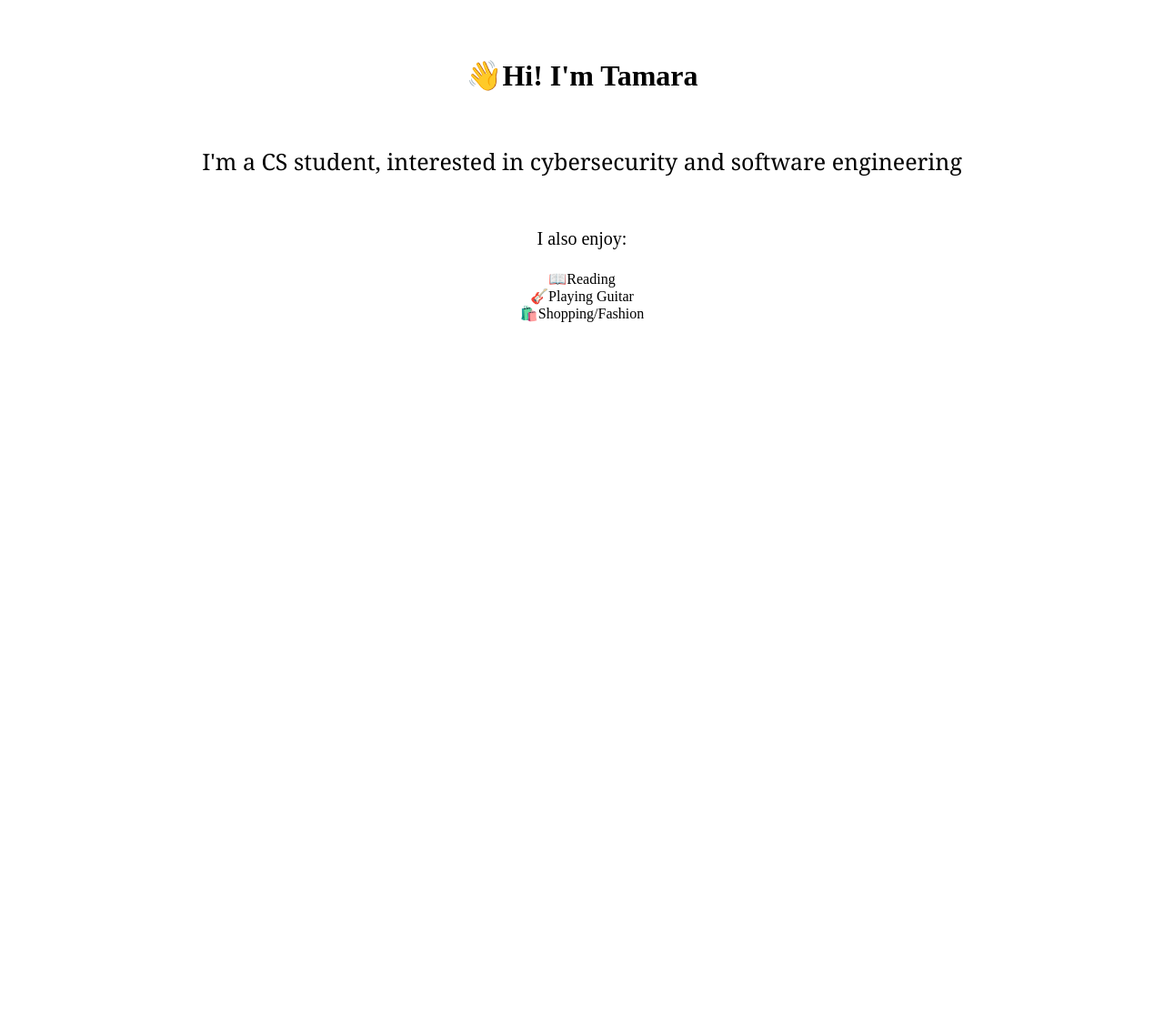
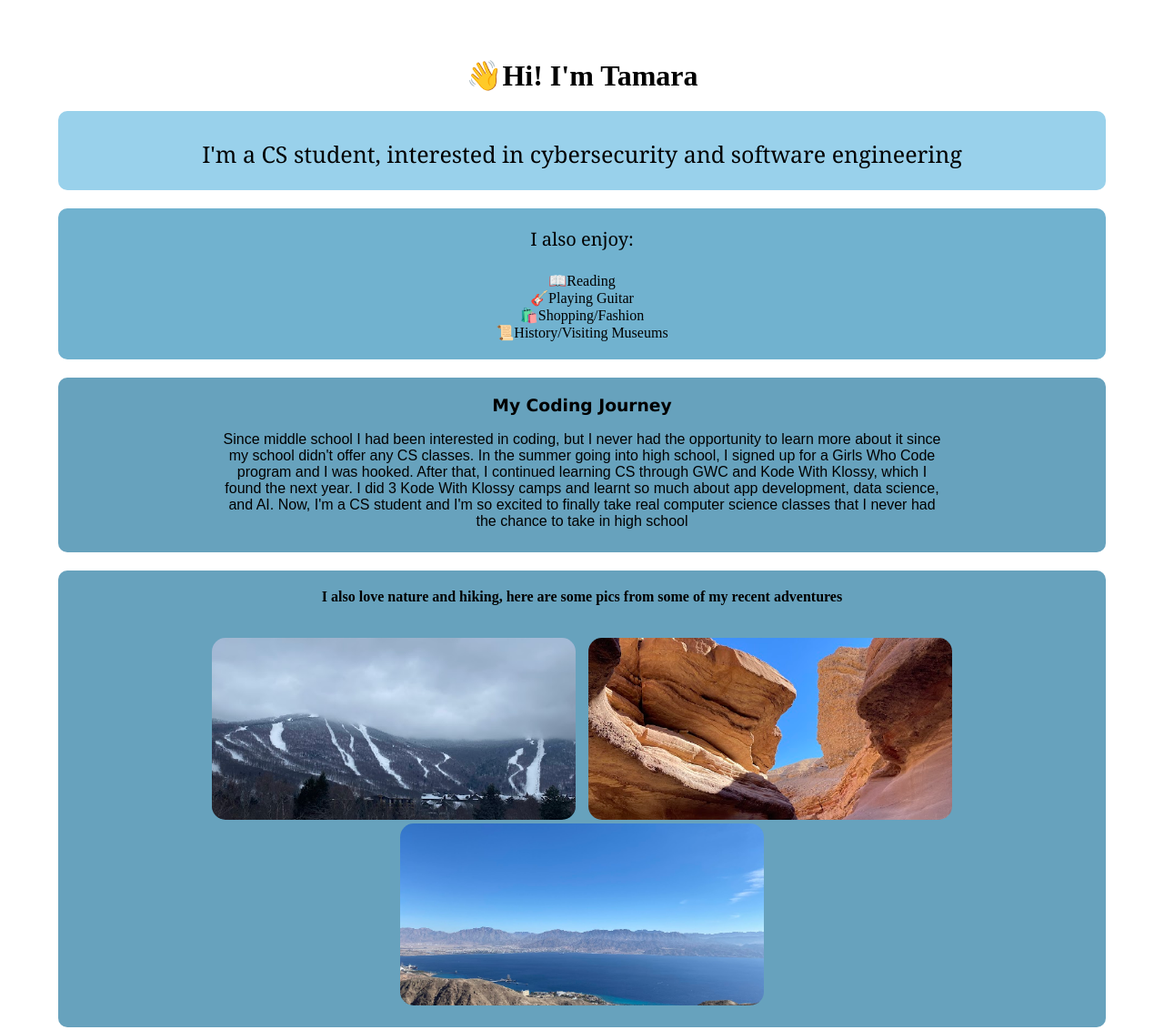
Before and after one commit to TamaraLandman/git_practice, a plain HTML site: page aboutme.html in a window 1280 px wide. Shown: the whole page at 91% size. Before the commit the page ends 800 px from the top, so only its background shows below. Drawn offline with Linux system fonts and the light colour scheme.

Commit message:
New edits

```diff
--- a/aboutme.html
+++ b/aboutme.html
@@ -30,10 +30,14 @@
 </ul> -->
 
 <h1 id="intro">👋Hi! I'm Tamara</h1>
+<div id="square1">
 <p id="description">I'm a CS student, interested in cybersecurity and
     software engineering
-</p>
+    </p>
+</div>
 
+
+    <div id="square2">
     <p id="lead-in">I also enjoy:</p>
 
     <ul id="hobbie list">
@@ -41,8 +45,45 @@
     <li class="hobby">📖Reading</li>
     <li class="hobby">🎸Playing Guitar</li>
     <li class="hobby">🛍️Shopping/Fashion</li>
+    <li class="hobby">📜History/Visiting Museums</li>
     </div>
     </ul>
+    </div>
+
+    <div id="square3">
+        <h3>My Coding Journey</h3>
+        <br>
+        <p id="coding-journey">
+            Since middle school I had been interested in coding, but I
+            never had the opportunity to learn more about it since my school
+            didn't offer any CS classes. In the summer going into high school,
+            I signed up for a Girls Who Code program and I was hooked. After that, I
+            continued learning CS through GWC and Kode With Klossy, which I found the
+            next year. I did 3 Kode With Klossy camps and learnt so much about
+            app development, data science, and AI. Now, I'm a CS student and I'm
+            so excited to finally take real computer science classes that I never
+            had the chance to take in high school
+        </p>
+
+    </div>
+
+    <div id="square4">
+        <h4>I also love nature and hiking, here are some pics from
+            some of my recent adventures
+        </h4>
+        <br>
+        <br>
+        <div id="img-flex">
+        <!-- <img src="assets/north.jpg"/> -->
+        <img src="assets/vermont.jpg"/>
+        <img src="assets/red_canyon.jpg"/>
+        <img src="assets/Eilat.jpg"/>
+
+
+        </div>
+    </div>
+
+
 
 
 
--- a/style.css
+++ b/style.css
@@ -68,9 +68,12 @@
 }
 
 img{
-    width: 200px;
-    height: 100px;
+    width: 400px;
+    height: 200px;
     border-radius: 15px;
+    object-fit: cover;
+    margin-left: 5px;
+    margin-right: 5px;
 
 }
 
@@ -141,16 +144,17 @@ body {
 }
 
 #description{
-    margin-top: 5%;
+    /* margin-top: 5%; */
     font-size: 25px;
     font-family: Cambria, Cochin, Georgia, Times, 'Times New Roman', serif;
 
 }
 
 #lead-in{
-    margin-top: 5%;
+    /* margin-top: 5%; */
     font-size: 20px;
     margin-bottom: 2%;
+    font-family: Cambria, Cochin, Georgia, Times, 'Times New Roman', serif;
 }
 
 #hobbies-flex{
@@ -161,4 +165,63 @@ body {
 
 ul{
     list-style-type: none;
+
 }
+
+
+
+#square1{
+    margin-top: 20px;
+    background-color: rgb(153, 209, 235);
+    padding-top: 30px;
+    padding-bottom: 23px;
+    padding-left: 10px;
+    padding-right: 10px;
+    border-radius: 10px;
+}
+
+#square2{
+    margin-top: 20px;
+    background-color: rgb(113, 178, 207);
+    padding-top: 20px;
+    padding-bottom: 20px;
+    padding-left: 10px;
+    padding-right: 10px;
+    border-radius: 10px;
+}
+
+#square3{
+    margin-top: 20px;
+    background-color: rgb(103, 162, 189);
+    padding-top: 20px;
+    padding-bottom: 25px;
+    padding-left: 10px;
+    padding-right: 10px;
+    border-radius: 10px;
+    /* display: flex;
+    flex-direction: column; */
+
+}
+
+#coding-journey{
+    margin-left: 15%;
+    margin-right: 15%;
+    font-family:Arial, Helvetica, sans-serif;
+}
+
+#square4{
+    margin-top: 20px;
+    background-color: rgb(103, 162, 189);
+    padding-top: 20px;
+    padding-bottom: 20px;
+    padding-left: 10px;
+    padding-right: 10px;
+    border-radius: 10px;
+    /* display: flex;
+    flex-direction: column; */
+
+}
+
+h3{
+    font-family:'Lucida Sans', 'Lucida Sans Regular', 'Lucida Grande', 'Lucida Sans Unicode', Geneva, Verdana, sans-serif
+}
```
Also changed, not shown: Assets/Eilat.jpg (added), Assets/arches.jpg (added), Assets/north.jpg (added), Assets/red_canyon.jpg (added), Assets/vermont.jpg (added).
